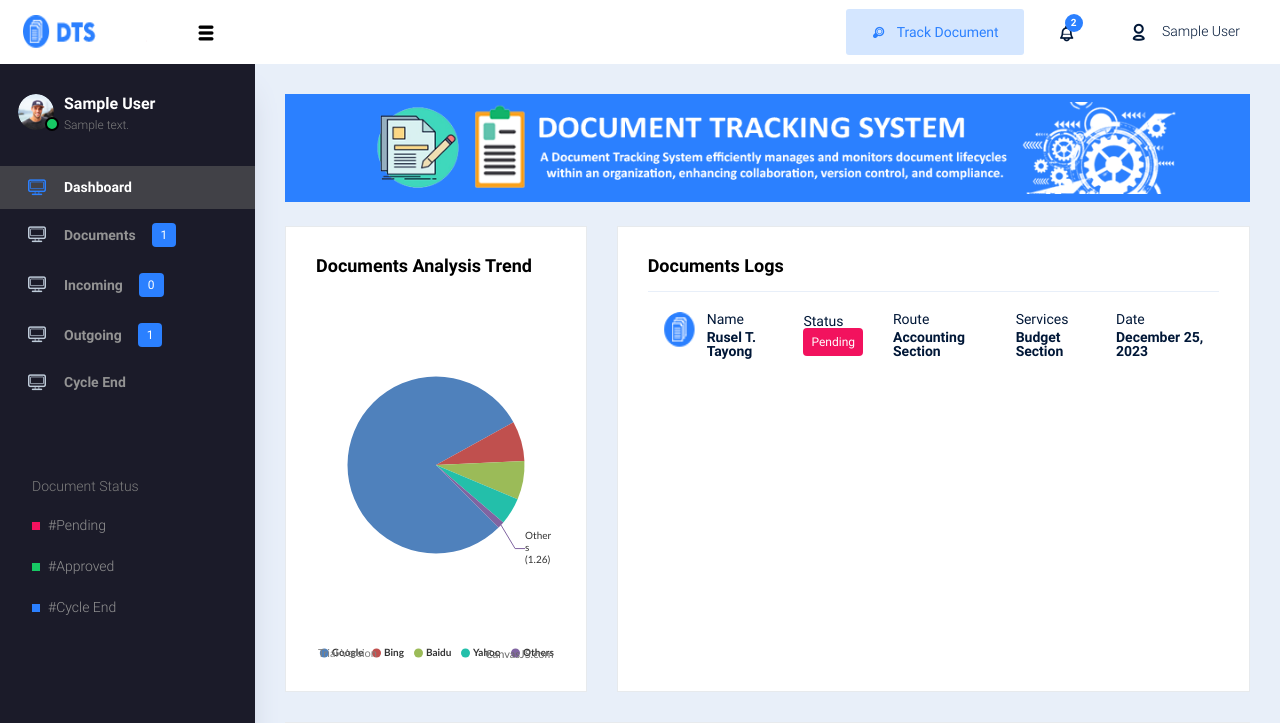
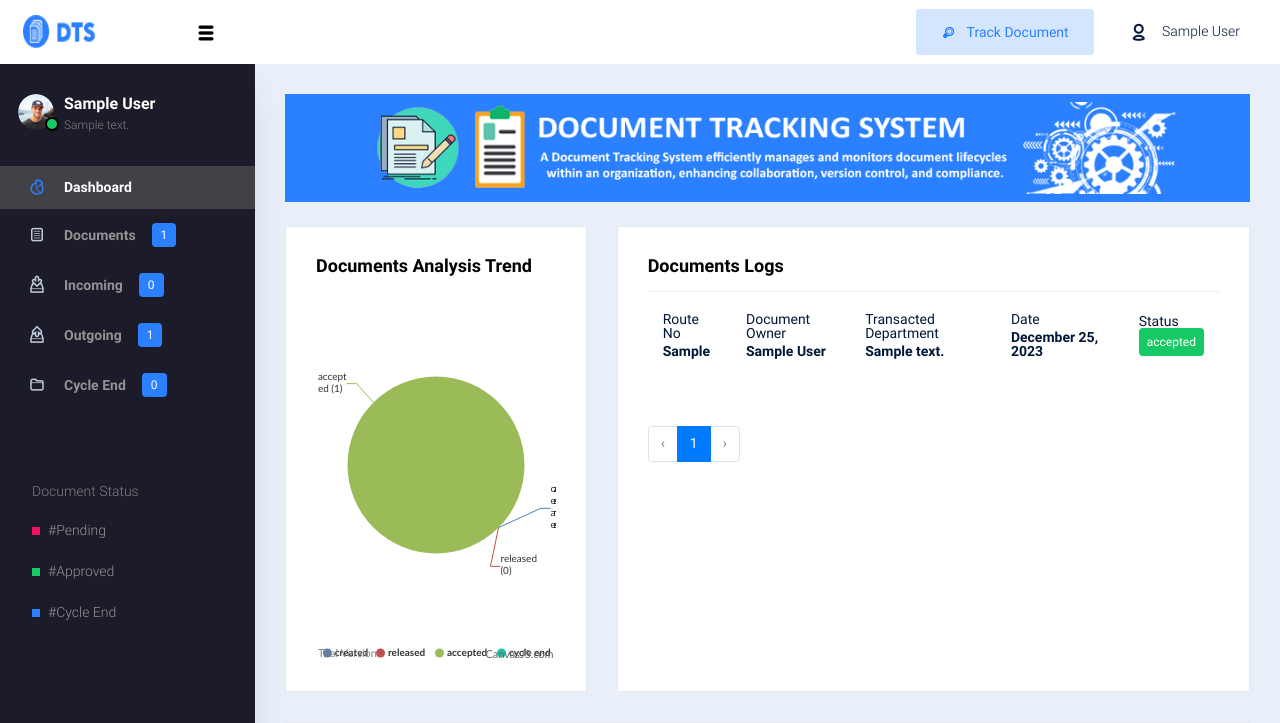
Before and after one commit to ruseltayongski/dtsPythonProject, a Django app: page / in a window 1280 px wide. Shown: the top 723 px of the page. Run offline with Django 4.2, Linux system fonts and the light colour scheme; a user stored in the database is signed in; tables that the repository leaves empty hold one stand-in row (values such as "Sample post"); some libraries are stand-ins or nearby versions.

Commit message:
function for cycle end and make dynamic data in homepage

```diff
--- a/dts/document/context_processors.py
+++ b/dts/document/context_processors.py
@@ -23,3 +23,11 @@ def outgoing_document_count(request):
     else:
         count = 0
     return {'outgoing_document_count': count}
+
+
+def cycle_end_document_count(request):
+    if request.user.is_authenticated:
+        count = Document.objects.filter(cycle_end_by=request.user.department, status='cycled end').count()
+    else:
+        count = 0
+    return {'cycle_end_document_count': count}
--- a/dts/document/models.py
+++ b/dts/document/models.py
@@ -13,6 +13,8 @@ class Document(models.Model):
     approved_by = models.ForeignKey('login.Employee', on_delete=models.SET_NULL, null=True, related_name='approved_document')
     accepted_by = models.ForeignKey('login.Department', on_delete=models.SET_NULL, null=True,
                                     related_name='accepted_document')
+    cycle_end_by = models.ForeignKey('login.Department', on_delete=models.SET_NULL, null=True,
+                                    related_name='cycle_end_document')
     created = models.DateTimeField(auto_now_add=True, null=True)
     updated = models.DateTimeField(auto_now=True, null=True, editable=False)
 
@@ -39,6 +41,8 @@ class Tracking(models.Model):
     approved_by = models.ForeignKey('login.Employee', on_delete=models.SET_NULL, null=True, related_name='approved_trackings')
     accepted_by = models.ForeignKey('login.Department', on_delete=models.SET_NULL, null=True,
                                     related_name='accepted_trackings')
+    cycle_end_by = models.ForeignKey('login.Department', on_delete=models.SET_NULL, null=True,
+                                     related_name='cycle_end_tracking')
     created = models.DateTimeField(auto_now_add=True)
     updated = models.DateTimeField(auto_now=True)
 
--- a/dts/document/templates/documents.html
+++ b/dts/document/templates/documents.html
@@ -71,8 +71,8 @@
                                                     <button type="button" class="btn btn-sm btn-outline-info btn-fw" onclick="releaseDocument({{ document.id }})">Release To</button>
                                                     {% endif %}
                                                 </td>
-                                                <td><h4 class="text-info cursor-pointer" onclick="infoDocument({{ document.id }})">{{ document.route_no }}</h4></td>
-                                                <td>{{ document.title }}</td>
+                                                <td width="15%"><h4 class="text-info cursor-pointer" onclick="infoDocument({{ document.id }})">{{ document.route_no }}</h4></td>
+                                                <td width="40%">{{ document.title }}</td>
                                                 <td>{{ document.content }}</td>
                                                 <td>
                                                     {{ document.created_by.first_name|default:"" }} {{ document.created_by.last_name|default:"" }}<br>
@@ -265,7 +265,6 @@
 
     <script>
         var create_document_url = "{% url 'create_document' %}";
-        var track_document_url = "{% url 'track_document' pk=123 %}";
         var update_document_url = "{% url 'update_document' document_id=123 %}";
         var release_document_url = "{% url 'release_document' document_id=123 %}";
     </script>
--- a/dts/document/templates/home.html
+++ b/dts/document/templates/home.html
@@ -8,11 +8,6 @@
 {% block content %}
     <div class="content-wrapper">
         {% include '_banner.html' %}
-        <!--<div class="row">
-            <div class="col-sm-12">
-              <h3 class="mb-0 font-weight-bold">{{ user.first_name|default:'' }} {{ user.last_name|default:'' }}</h3>
-            </div>
-        </div>-->
         <div class="row mt-4">
             <div class="col-lg-4 d-flex grid-margin stretch-card">
                 <div class="card">
@@ -30,63 +25,37 @@
                       <div class="d-flex flex-wrap justify-content-between">
                           <h4 class="card-title mb-3">Documents Logs</h4>
                       </div>
+                      {% if trackings %}
                       <div class="table-responsive">
                           <table class="table">
                               <tbody>
+                                {% for track in trackings %}
                                     <tr>
                                         <td>
                                             <div class="d-flex">
-                                            <img class="img-sm rounded-circle mb-md-0 mr-2" src="{% static 'images/dts_logo.png' %}" alt="logo">
                                                 <div>
-                                                <div> Name</div>
-                                                <div class="font-weight-bold mt-1">Rusel T. Tayong</div>
+                                                    <div>Route No</div>
+                                                    <div class="font-weight-bold mt-1">{{ track.route_no }}</div>
                                                 </div>
                                             </div>
                                         </td>
                                         <td>
-                                        Status<br>
-                                        <span class="badge badge-primary p-2 booking_status text-white">
-                                            Pending
-                                        </span>
-                                        <!--{% if row.status == 'Pending' %}
-                                            {% with color="warning" message="Pending" %}
-                                                <span class="badge badge-{{ color }} p-2 booking_status text-white">
-                                                    {{ message }}
-                                                </span>
-                                            {% endwith %}
-                                        {% elif row.status == 'Approved' %}
-                                            {% with color="success" message="Ongoing" %}
-                                                <span class="badge badge-{{ color }} p-2 booking_status text-white">
-                                                    {{ message }}
-                                                </span>
-                                            {% endwith %}
-                                        {% elif row.status == 'Completed' %}
-                                            {% with color="success" message="Completed" %}
-                                                <span class="badge badge-{{ color }} p-2 booking_status text-white">
-                                                    {{ message }}
-                                                </span>
-                                            {% endwith %}
-                                        {% elif row.status == 'Rejected' %}
-                                            {% with color="danger" message="Rejected" %}
-                                                <span class="badge badge-{{ color }} p-2 booking_status text-white">
-                                                    {{ message }}
-                                                </span>
-                                            {% endwith %}
-                                        {% elif row.status == 'Cancel' %}
-                                            {% with color="danger" message="Cancelled" %}
-                                                <span class="badge badge-{{ color }} p-2 booking_status text-white">
-                                                    {{ message }}
-                                                </span>
-                                            {% endwith %}
-                                        {% endif %}-->
+                                            Document Owner
+                                            <div class="font-weight-bold mt-1">{{ track.created_by.first_name|default:'' }} {{ track.created_by.last_name|default:'' }}</div>
                                         </td>
                                         <td>
-                                        Route
-                                        <div class="font-weight-bold mt-1">Accounting Section</div>
-                                    </td>
-                                    <td>
-                                        Services
-                                        <div class="font-weight-bold mt-1">Budget Section</div>
+                                            Transacted Department
+                                            <div class="font-weight-bold mt-1">
+                                                {% if track.status == 'created' %}
+                                                    {{ track.created_by.department }}
+                                                {% elif track.status == 'released' %}
+                                                    {{ track.released_to }}
+                                                {% elif track.status == 'accepted' %}
+                                                    {{ track.accepted_by }}
+                                                {% elif track.status == 'cycled end' %}
+                                                    {{ track.cycle_end_by }}
+                                                {% endif %}
+                                            </div>
                                         </td>
                                         <td>
                                             Date
@@ -95,10 +64,89 @@
                                               <!--{{ row.start_date|date:"M j, Y" }}-->
                                             </div>
                                         </td>
+                                        <td>
+                                            Status<br>
+                                            {% if track.status == 'created' %}
+                                                <span class="badge badge-info p-2 booking_status text-white">
+                                                    {{ track.status }}
+                                                </span>
+                                            {% elif track.status == 'released' %}
+                                                <span class="badge badge-primary p-2 booking_status text-white">
+                                                    {{ track.status }}
+                                                </span>
+                                            {% elif track.status == 'accepted' %}
+                                                <span class="badge badge-success p-2 booking_status text-white">
+                                                    {{ track.status }}
+                                                </span>
+                                            {% elif track.status == 'cycled end' %}
+                                                <span class="badge badge-warning p-2 booking_status text-white">
+                                                    {{ track.status }}
+                                                </span>
+                                            {% else %}
+                                                <span class="badge badge-secondary p-2 booking_status text-white">
+                                                    {{ track.status }}
+                                                </span>
+                                            {% endif %}
+                                        </td>
                                     </tr>
+                                {% endfor %}
                               </tbody>
                           </table>
+                          <div class="mt-5">
+                        <ul class="pagination">
+                            {% if trackings.has_previous %}
+                                <li class="page-item">
+                                    <a class="page-link" href="?page=1" aria-label="First">
+                                        ««
+                                    </a>
+                                </li>
+                                <li class="page-item">
+                                    <a class="page-link" href="?page={{ documents.previous_page_number }}" aria-label="Previous">
+                                        «
+                                    </a>
+                                </li>
+                            {% else %}
+                                <li class="page-item disabled">
+                                    <span class="page-link" aria-hidden="true">‹</span>
+                                </li>
+                            {% endif %}
+
+                            {% for i in trackings.paginator.page_range %}
+                                {% if trackings.number == i %}
+                                    <li class="page-item active" aria-current="page">
+                                        <span class="page-link">{{ i }}</span>
+                                    </li>
+                                {% else %}
+                                    <li class="page-item">
+                                        <a class="page-link" href="?page={{ i }}">{{ i }}</a>
+                                    </li>
+                                {% endif %}
+                            {% endfor %}
+
+                            {% if trackings.has_next %}
+                                <li class="page-item">
+                                    <a class="page-link" href="?page={{ trackings.next_page_number }}" aria-label="Next">
+                                        »
+                                    </a>
+                                </li>
+                                <li class="page-item">
+                                    <a class="page-link" href="?page={{ trackings.paginator.num_pages }}" aria-label="Last">
+                                        »»
+                                    </a>
+                                </li>
+                            {% else %}
+                                <li class="page-item disabled">
+                                    <span class="page-link" aria-hidden="true">›</span>
+                                </li>
+                            {% endif %}
+                        </ul>
                       </div>
+                      </div>
+                      {% else %}
+                          <div class="alert alert-info">
+                              <i class="typcn typcn-info"></i>&nbsp; No tracking found
+                          </div>
+                      {% endif %}
                   </div>
               </div>
           </div>
@@ -118,5 +166,8 @@
 
 {% block js %}
     <script src="{% static 'js/jquery.canvasjs.min.js' %}"></script>
-    <script src="{% static 'script/home.js' %}"></script>
+    <script src="{% static 'script/home.js' %}?v=1"></script>
+    <script>
+        var bar_chart = {{ bar_chart|safe }}
+    </script>
 {% endblock %}
--- a/dts/document/templates/track_documents.html
+++ b/dts/document/templates/track_documents.html
@@ -28,7 +28,7 @@
                             {{ track.created_by.first_name|default:"" }} {{ track.created_by.last_name|default:"" }}<br>
                             <small class="text-info">{{ track.created_by.department }}</small>
                         </td>
-                        <td>{{ track.remarks }}</td>
+                        <td width="30%">{{ track.remarks }}</td>
                         <td>
                             {{ track.created|date:"Y-m-d" }}<br>
                             <small class="text-info">{{ track.created|time:"g:i:s A" }}</small>
@@ -47,7 +47,7 @@
                                 <span class="badge badge-success p-2 booking_status text-white">
                                     {{ track.status }}
                                 </span>
-                            {% elif track.status == 'cycle end' %}
+                            {% elif track.status == 'cycled end' %}
                                 <span class="badge badge-warning p-2 booking_status text-white">
                                     {{ track.status }}
                                 </span>
--- a/dts/document/urls.py
+++ b/dts/document/urls.py
@@ -12,4 +12,6 @@ urlpatterns = [
     path('incoming_docs', views.incomingDocuments, name="incoming_docs"),
     path('accept_document', views.acceptDocument, name="accept_document"),
     path('outgoing_docs', views.outgoingDocuments, name="outgoing_docs"),
+    path('cycle_end_document', views.cycleEndDocument, name="cycle_end_document"),
+    path('cycle_end_docs', views.cycleEndDocs, name="cycle_end_docs"),
 ]
--- a/dts/document/views.py
+++ b/dts/document/views.py
@@ -7,13 +7,32 @@ from django.db.models import Q
 from django.contrib import messages
 from django.utils import timezone
 from login.models import Department
+from django.db.models import Count
 
 
 # Create your views here.
 
 @login_required(login_url='login')
 def home(request):
-    return render(request, 'home.html')
+    current_user = request.user
+
+    trackings = Tracking.objects.filter().all().order_by('-id')
+    items_per_page = 4
+    paginator = Paginator(trackings, items_per_page)
+
+    page = request.GET.get('page')
+    try:
+        trackings = paginator.page(page)
+    except PageNotAnInteger:
+        trackings = paginator.page(1)
+    except EmptyPage:
+        trackings = paginator.page(paginator.num_pages)
+
+    bar_chart_trackings = Tracking.objects.values('status').annotate(count=Count('id'))
+    bar_chart = {tracking['status']: tracking['count'] for tracking in bar_chart_trackings}
+
+    return render(request, 'home.html',
+                  {'trackings': trackings, 'bar_chart': bar_chart if 'bar_chart' in locals() else {}})
 
 
 @login_required(login_url='login')
@@ -199,6 +218,59 @@ def acceptDocument(request):
     return redirect(request.META.get('HTTP_REFERER', '/'))
 
 
+def cycleEndDocument(request):
+    try:
+        document_id = request.POST.get('document_id')
+        remarks = request.POST.get('remarks')
+        cycle_end_by = Department.objects.get(pk=request.user.department.id)
+
+        document = Document.objects.get(pk=document_id)
+        document.status = "cycled end"
+        document.accepted_by = None
+        document.cycle_end_by = cycle_end_by
+        document.save()
+
+        Tracking.objects.create(
+            route_no=document.route_no,
+            status=document.status,
+            document=document,
+            created_by=request.user,
+            cycle_end_by=cycle_end_by,
+            remarks=remarks
+        )
+
+        messages.success(request, f"The document with Route No: {document.route_no} has been cycled end successfully.")
+    except Document.DoesNotExist:
+        messages.error(request, f"Document with id {document_id} does not exist.")
+    except Exception as e:
+        messages.error(request, f"An error occurred: {e}")
+        print(f"An error occurred: {e}")
+
+    return redirect(request.META.get('HTTP_REFERER', '/'))
+
+
+def cycleEndDocs(request):
+    query = request.GET.get('q')
+    data = Document.objects.filter(cycle_end_by=request.user.department, status='cycled end').all()
+    if query:
+        data = data.filter(Q(route_no__icontains=query))
+
+    data = data.order_by('-id')
+
+    items_per_page = 15
+    paginator = Paginator(data, items_per_page)
+
+    page = request.GET.get('page')
+    try:
+        data = paginator.page(page)
+    except PageNotAnInteger:
+        data = paginator.page(1)
+    except EmptyPage:
+        data = paginator.page(paginator.num_pages)
+
+    return render(request, 'cycle_end_documents.html', {'documents': data, 'query': query})
+
+
 def outgoingDocuments(request):
     query = request.GET.get('q')
     data = Document.objects.filter(accepted_by=request.user.department, status='accepted').all()
--- a/dts/dts/settings.py
+++ b/dts/dts/settings.py
@@ -75,7 +75,8 @@ TEMPLATES = [
                 'django.contrib.messages.context_processors.messages',
                 'document.context_processors.document_count',
                 'document.context_processors.incoming_document_count',
-                'document.context_processors.outgoing_document_count'
+                'document.context_processors.outgoing_document_count',
+                'document.context_processors.cycle_end_document_count'
             ],
         },
     },
--- a/dts/static/script/home.js
+++ b/dts/static/script/home.js
@@ -1,4 +1,5 @@
 window.onload = function() {
+    console.log(bar_chart)
     var options = {
         animationEnabled: true,
         // title: {
@@ -12,11 +13,10 @@ window.onload = function() {
                 indexLabel: "{label} ({y})",
                 yValueFormatString:"#,##0.#"%"",
                 dataPoints: [
-                    {y: 79.45, label: "Google"},
-                    {y: 7.31, label: "Bing"},
-                    {y: 7.06, label: "Baidu"},
-                    {y: 4.91, label: "Yahoo"},
-                    {y: 1.26, label: "Others"}
+                    {y: bar_chart['created']??0, label: "created"},
+                    {y: bar_chart['released']??0, label: "released"},
+                    {y: bar_chart['accepted']??0, label: "accepted"},
+                    {y: bar_chart['cycled end']??0, label: "cycle end"}
                 ]
         }]
     };
--- /dev/null
+++ b/dts/static/script/main.js
@@ -0,0 +1,36 @@
+function trackDocument(document_id, route_no) {
+    $('#track_dts').modal('show');
+    $('.modal_body').html(loading);
+    $('.modal-title').html("<i class='typcn typcn-chart-line'></i> Track Document");
+    $('#route_no_individual').html(route_no)
+    setTimeout(function() {
+        $.ajax({
+            url: track_document_url.replace('123', document_id),
+            type: 'GET',
+            success: function(result) {
+                $('.modal_body').html(result);
+            }
+        });
+    },500);
+}
+
+function trackDocumentGlobal() {
+    $('#track_dts_global').modal('show');
+    $("#track_route_no").val("");
+    $('.modal_body').html("");
+    $('.modal-title').html("<i class='typcn typcn-chart-line'></i> Track Document");
+}
+
+function trackDocumentGlobalConfirm() {
+    const route_no = $("#track_route_no").val();
+    $('.modal_body').html(loading);
+    setTimeout(function() {
+        $.ajax({
+            url: track_document_url.replace('123', route_no ? route_no : '123'),
+            type: 'GET',
+            success: function(result) {
+                $('.modal_body').html(result);
+            }
+        });
+    },500);
+}
--- a/dts/templates/_navbar.html
+++ b/dts/templates/_navbar.html
@@ -36,7 +36,7 @@
         <li class="nav-item d-lg-flex mr-2">
           <button type="button" class="btn btn-inverse-info btn-fw" onclick="trackDocumentGlobal()"><i class="typcn typcn-zoom"></i>&nbsp;&nbsp; Track Document</button>
         </li>
-        <li class="nav-item dropdown d-flex">
+        <!--<li class="nav-item dropdown d-flex">
           <a class="nav-link count-indicator dropdown-toggle d-flex justify-content-center align-items-center" id="messageDropdown" href="#" data-toggle="dropdown">
             <i class="typcn typcn typcn-bell"></i>
             <span class="count bg-info">2</span>
@@ -80,7 +80,7 @@
               </div>
             </a>
           </div>
-        </li>
+        </li>-->
         <!--<li class="nav-item dropdown  d-flex">
           <a class="nav-link count-indicator dropdown-toggle d-flex align-items-center justify-content-center" id="notificationDropdown" href="#" data-toggle="dropdown">
             <i class="typcn typcn-bell mr-0"></i>
--- a/dts/templates/_sidebar.html
+++ b/dts/templates/_sidebar.html
@@ -19,7 +19,7 @@
       </li>
       <li class="nav-item {% if request.path == '/' %}active{% endif %}">
         <a class="nav-link" href="{% url 'home' %}">
-          <i class="typcn typcn-device-desktop menu-icon"></i>
+          <i class="typcn typcn-chart-pie-outline menu-icon"></i>
           <span class="menu-title">
             Dashboard
           </span>
@@ -27,29 +27,30 @@
       </li>
       <li class="nav-item">
         <a class="nav-link" href="{% url 'documents' %}">
-          <i class="typcn typcn-device-desktop menu-icon"></i>
+          <i class="typcn typcn-document-text menu-icon"></i>
           <span class="menu-title">Documents </span>
           <span class="badge badge-info ml-3">{{ document_count }}</span>
         </a>
       </li>
       <li class="nav-item">
         <a class="nav-link" href="{% url 'incoming_docs' %}">
-          <i class="typcn typcn-device-desktop menu-icon"></i>
+          <i class="typcn typcn-download-outline menu-icon"></i>
           <span class="menu-title">Incoming </span>
           <span class="badge badge-info ml-3">{{ incoming_document_count }}</span>
         </a>
       </li>
       <li class="nav-item">
         <a class="nav-link" href="{% url 'outgoing_docs' %}">
-          <i class="typcn typcn-device-desktop menu-icon"></i>
+          <i class="typcn typcn-upload-outline menu-icon"></i>
           <span class="menu-title">Outgoing </span>
           <span class="badge badge-info ml-3">{{ outgoing_document_count }}</span>
         </a>
       </li>
       <li class="nav-item">
-        <a class="nav-link" href="">
-          <i class="typcn typcn-device-desktop menu-icon"></i>
+        <a class="nav-link" href="{% url 'cycle_end_docs' %}">
+          <i class="typcn typcn-folder menu-icon"></i>
           <span class="menu-title">Cycle End </span>
+          <span class="badge badge-info ml-3">{{ cycle_end_document_count }}</span>
         </a>
       </li>
     </ul>
--- a/dts/templates/main.html
+++ b/dts/templates/main.html
@@ -62,7 +62,9 @@
     <script>
         var path_gif = "{% static 'images/loading.gif' %}";
         var loading = '<center><img src="'+path_gif+'" alt=""></center>';
+        var track_document_url = "{% url 'track_document' pk=123 %}";
     </script>
+    <script src="{% static 'script/main.js' %}"></script>
     <!-- End custom js for this page-->
     {% block js %}
     {% endblock %}
```
Also changed, not shown: dts/document/templates/cycle_end_documents.html (added, +175 -0 lines), dts/document/templates/incoming_documents.html (+2 -6 lines), dts/document/templates/outgoing_documents.html (+34 -11 lines), dts/static/script/document.js (+0 -37 lines), dts/static/script/incoming_document.js (+0 -37 lines), dts/static/script/outgoing_document.js (+9 -24 lines), dts/document/migrations/0008_document_cycle_end_by_tracking_cycle_end_by.py (added). Lines whose indentation alone changed are shown as unchanged.
